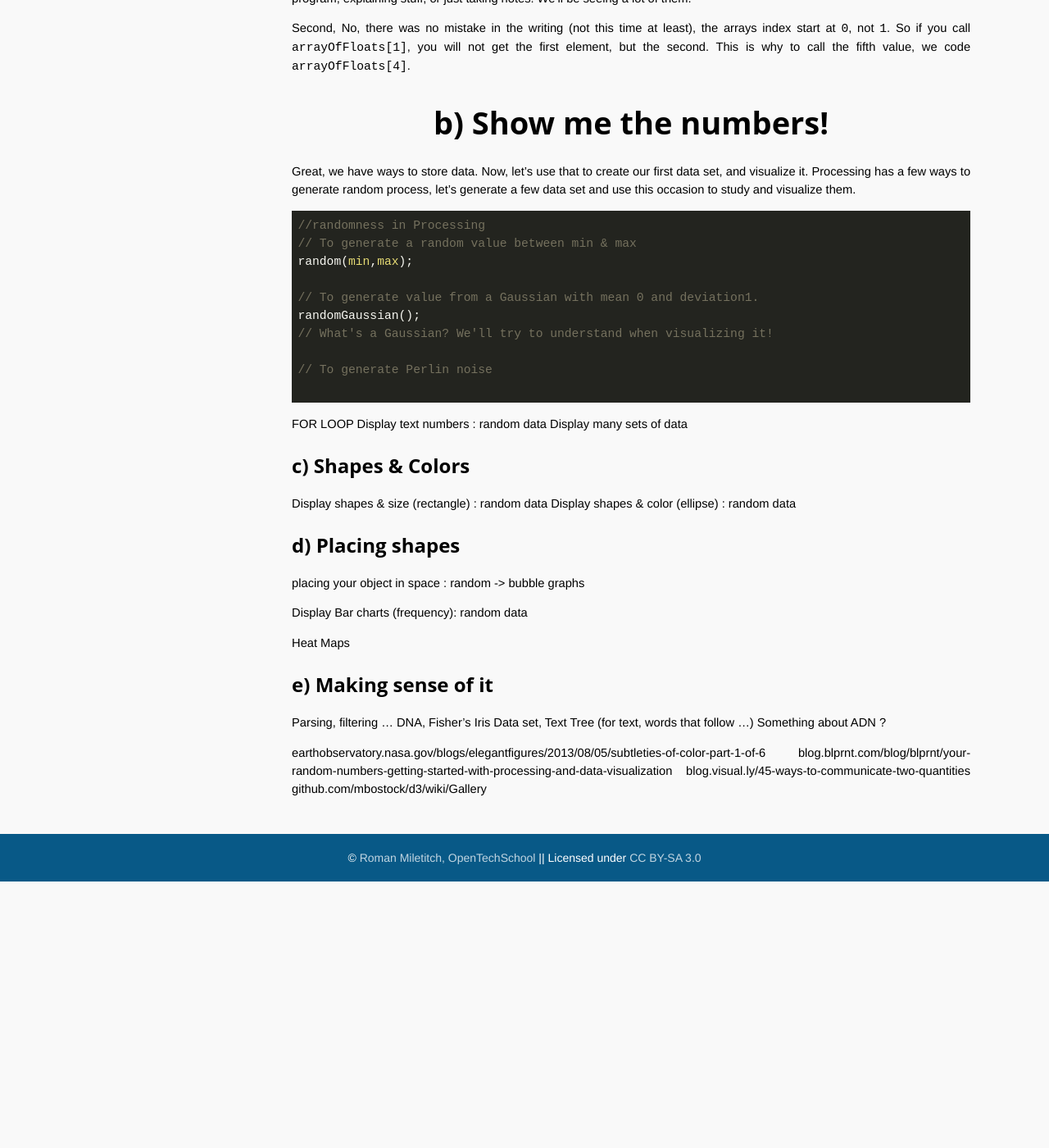
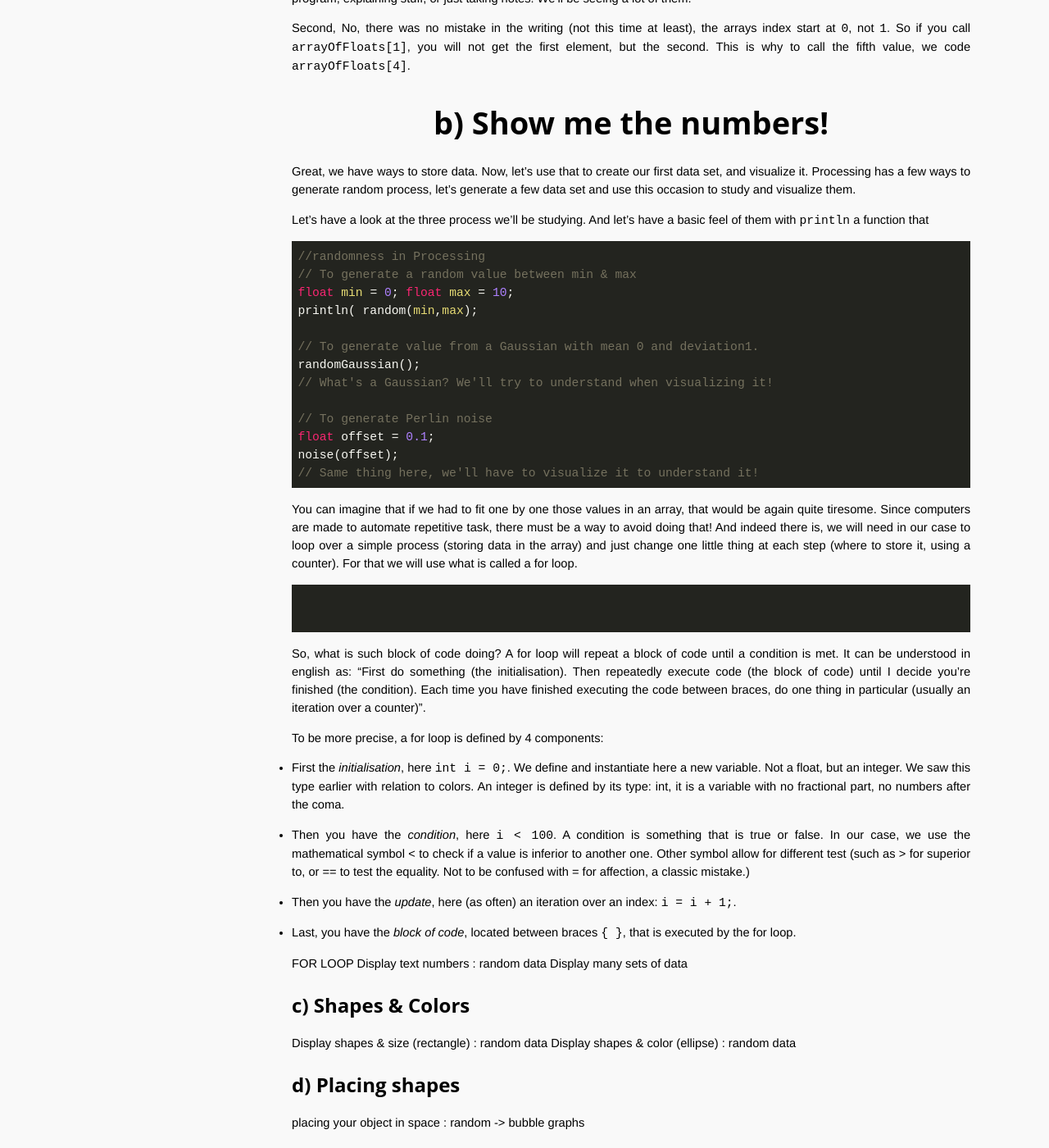
Before and after one commit to OpenTechSchool-Brussels/data-visualisation-with-processing, a Jekyll site: the page built from A-feel-of-data.markdown, in a window 1280 px wide and 1400 px high, scrolled down 1045 px. Shown: the whole window at 82% size. Built offline with Jekyll 4.4.1, drawn with Linux system fonts in a browser that asks for light colours; Markdown is read by kramdown in place of the engine named in the settings; before the commit the page ends 2120 px from its top, so only the background shows below that.

Commit message:
Update A-feel-of-data.markdown

````diff
--- a/A-feel-of-data.markdown
+++ b/A-feel-of-data.markdown
@@ -36,18 +36,42 @@ Second, No, there was no mistake in the writing (not this time at least), the ar
 
 Great, we have ways to store data. Now, let's use that to create our first data set, and visualize it. Processing has a few ways to generate random process, let's generate a few data set and use this occasion to study and visualize them.
 
+Let's have a look at the three process we'll be studying. And let's have a basic feel of them with `println` a function that
+
 ```java
 //randomness in Processing
 // To generate a random value between min & max
-random(min,max);
+float min = 0; float max = 10;
+println( random(min,max);
 
 // To generate value from a Gaussian with mean 0 and deviation1.
 randomGaussian();
 // What's a Gaussian? We'll try to understand when visualizing it!
 
 // To generate Perlin noise
+float offset = 0.1;
+noise(offset);
+// Same thing here, we'll have to visualize it to understand it!
+```
+
+You can imagine that if we had to fit one by one those values in an array, that would be again quite tiresome. Since computers are made to automate repetitive task, there must be a way to avoid doing that! And indeed there is, we will need in our case to loop over a simple process (storing data in the array) and just change one little thing at each step (where to store it, using a counter). For that we will use what is called a for loop.
+
+```java
+
 
 ```
+So, what is such block of code doing? A for loop will repeat a block of code until a condition is met. It can be understood in english as: "First do something (the initialisation). Then repeatedly execute code (the block of code) until I decide you’re finished (the condition). Each time you have finished executing the code between braces, do one thing in particular (usually an iteration over a counter)".
+
+To be more precise, a for loop is defined by 4 components:
+
+* First the *initialisation*, here `int i = 0;`. We define and instantiate here a new variable. Not a float, but an integer. We saw this type earlier with relation to colors. An integer is defined by its type: int, it is a variable with no fractional part, no numbers after the coma.
+
+* Then you have the *condition*, here `i < 100`. A condition is something that is true or false. In our case, we use the mathematical symbol < to check if a value is inferior to another one. Other symbol allow for different test (such as > for superior to, or == to test the equality. Not to be confused with = for affection, a classic mistake.)
+
+* Then you have the *update*, here (as often) an iteration over an index: `i = i + 1;`.
+
+* Last,  you have the *block of code*, located between braces `{ }`, that is executed by the for loop.
+
 
 FOR LOOP
 Display text numbers : random data
````
